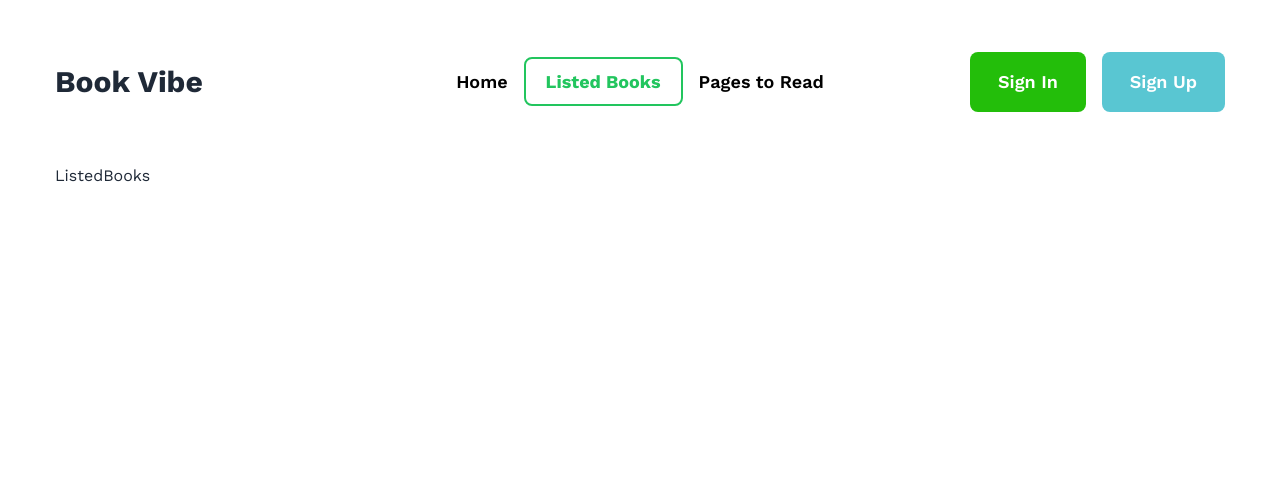
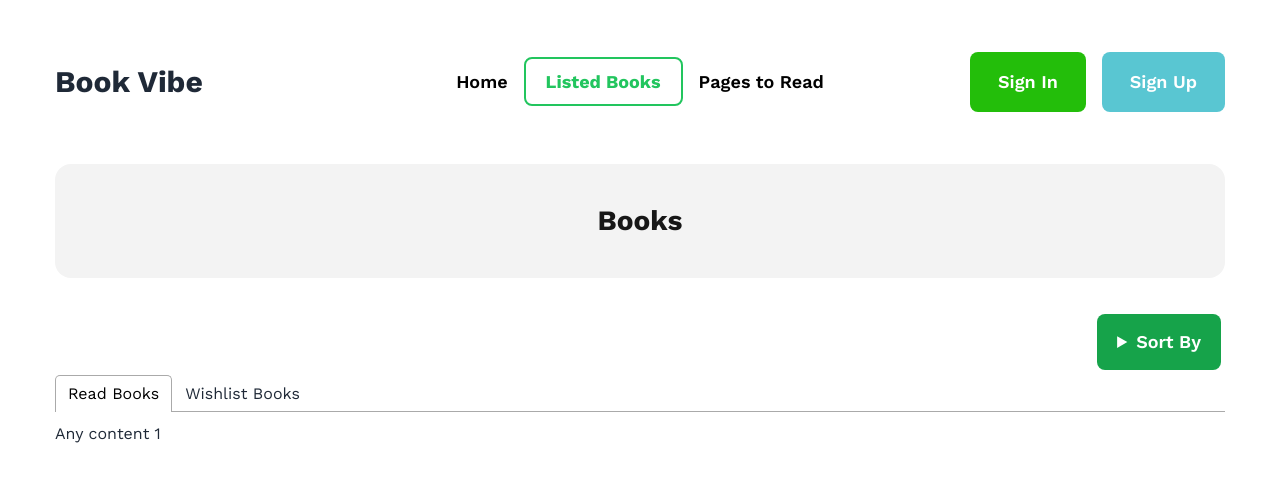
Before and after one commit to sifat786/Book-Vibe, a React (Vite) app: page /listed in a window 1280 px wide. Shown: the top 482 px of the page. Built offline with nearby package versions, Linux system fonts and the light colour scheme; a web font is replaced by a local one.

Commit message:
react tab added

```diff
--- a/package.json
+++ b/package.json
@@ -17,6 +17,7 @@
     "react-icons": "^5.0.1",
     "react-loader-spinner": "^6.1.6",
     "react-router-dom": "^6.22.3",
+    "react-tabs": "^6.0.2",
     "react-toastify": "^10.0.5",
     "sort-by": "^0.0.2"
   },
--- a/public/books.json
+++ b/public/books.json
@@ -98,7 +98,7 @@
       "review": "The Hunger Games is a thrilling dystopian novel set in a future where children are forced to fight to the death for the entertainment of the ruling class. Collins' exploration of survival, sacrifice, and rebellion makes this series a gripping read for audiences of all ages.",
       "totalPages": 374,
       "rating": 4.6,
-      "category": "Young Adult",
+      "category": "Adult",
       "tags": ["#Dystopian", "#Adventure"],
       "publisher": "Scholastic Press",
       "yearOfPublishing": 2008
--- a/src/Pages/BookDetails/BookDetails.jsx
+++ b/src/Pages/BookDetails/BookDetails.jsx
@@ -1,11 +1,12 @@
 import { useParams } from 'react-router-dom';
 import useBooksData from '../../Hooks/useBooksData';
 import { useEffect, useState } from 'react';
+import { saveToLocalStorage } from '../../utils/localStorage';
 
 
 const BookDetails = () => {
 
-    const [singleData, setSingleData] = useState({});
+    const [singleData, setSingleData] = useState([]);
     const {bookId} = useParams();
     const {data} = useBooksData();
 
@@ -16,10 +17,14 @@ const BookDetails = () => {
         }
     }, [bookId, data])
 
+    const handleRead = () => {
+        saveToLocalStorage(singleData);
+    }
+
     const {  image, bookName, author, category, rating, review, totalPages, publisher, yearOfPublishing, tags } = singleData || {};
 
     return (
-        <div className='mb-[164px] mt-3'>
+        <div className='mb-[100px] mt-3'>
             <div className="flex  gap-12">
 
                 <div className="w-1/2 bg-neutral-900 bg-opacity-5 rounded-2xl p-[74px] pt-[100px]">
@@ -65,7 +70,7 @@ const BookDetails = () => {
 
                     {/* //! btn */}
                     <div className='gap-4 flex '>
-                        <button className='px-7 py-[18px] rounded-lg border border-neutral-900 border-opacity-30    text-neutral-900 text-lg font-semibold'>Read</button>
+                        <button onClick={handleRead} className='px-7 py-[18px] rounded-lg border border-neutral-900 border-opacity-30    text-neutral-900 text-lg font-semibold'>Read</button>
                         <button className='px-7 py-[18px] rounded-lg bg-[#50B1C9]      text-white text-lg font-semibold'>Wishlist</button>
                     </div>
                 </div>
--- a/src/Pages/ListedBooks/ListedBooks.jsx
+++ b/src/Pages/ListedBooks/ListedBooks.jsx
@@ -1,11 +1,50 @@
+import { Tab, Tabs, TabList, TabPanel } from 'react-tabs';
+import 'react-tabs/style/react-tabs.css';
 
 
 const ListedBooks = () => {
-    return (
-        <div>
-            ListedBooks
+  return (
+    <div>
+
+        <div className='bg-neutral-900 bg-opacity-5 rounded-2xl py-9 mb-8'>
+            <h5 className='text-center text-neutral-900 text-[28px] font-bold'>Books</h5>
         </div>
-    );
+
+        {/* //! dropdown: */}
+        <div className='text-right'>
+            <details className="dropdown">
+                <summary className="m-1 px-5 py-3.5 bg-green-600 rounded-lg   text-center text-white text-lg font-semibold">Sort By</summary>
+                <ul className="p-2 shadow-lg menu dropdown-content z-[-1]  rounded-box w-[132px]">
+                    <li className='text-lg font-semibold'><a>All</a></li>
+                    <li className='text-lg font-semibold'><a>Fiction</a></li>
+                    <li className='text-lg font-semibold'><a>Fantasy</a></li>
+                    <li className='text-lg font-semibold'><a>Mystery</a></li>
+                    <li className='text-lg font-semibold'><a>Adult</a></li>
+                    <li className='text-lg font-semibold'><a>Thriller</a></li>
+                </ul>
+            </details>
+        </div>
+
+        {/* //! react-tab: */}
+        <Tabs>
+            <TabList>
+                <Tab>Read Books</Tab>
+                <Tab>Wishlist Books</Tab>
+            </TabList>
+
+            {/* //! read books: */}
+            <TabPanel>
+                <h2>Any content 1</h2>
+            </TabPanel>
+
+            {/* //! wishlist: */}
+            <TabPanel>
+                <h2>Any content 2</h2>
+            </TabPanel>
+        </Tabs>
+    </div>
+  );
 };
 
+
 export default ListedBooks;
--- a/src/main.jsx
+++ b/src/main.jsx
@@ -3,10 +3,19 @@ import ReactDOM from 'react-dom/client'
 import './index.css'
 import { RouterProvider } from 'react-router-dom'
 import router from './Router/Router'
+import { ToastContainer} from 'react-toastify';
+import 'react-toastify/dist/ReactToastify.css';
 
 
 ReactDOM.createRoot(document.getElementById('root')).render(
   <React.StrictMode>
     <RouterProvider router={router}/>
+
+    <ToastContainer
+      position="top-right"
+      autoClose={2000}
+      hideProgressBar={false}
+      theme="dark"
+    />
   </React.StrictMode>,
 )
--- a/src/utils/localStorage.js
+++ b/src/utils/localStorage.js
@@ -0,0 +1,16 @@
+import { toast } from "react-toastify";
+
+const saveToLocalStorage = data => {
+    const savedData = JSON.parse(localStorage.getItem('read')) || [];
+    const existedData = savedData.find(item => item.bookId == data.bookId);
+
+    if(!existedData) {
+        savedData.push(data);
+        localStorage.setItem('read', JSON.stringify(savedData));
+        toast.success('Book added to (read-books) successfully.');
+    } else {
+        toast.error('You have already stored this book!!!');
+    }
+}
+
+export { saveToLocalStorage };
```
Also changed, not shown: 1 other file (tests, documents, lock files or other folders).
